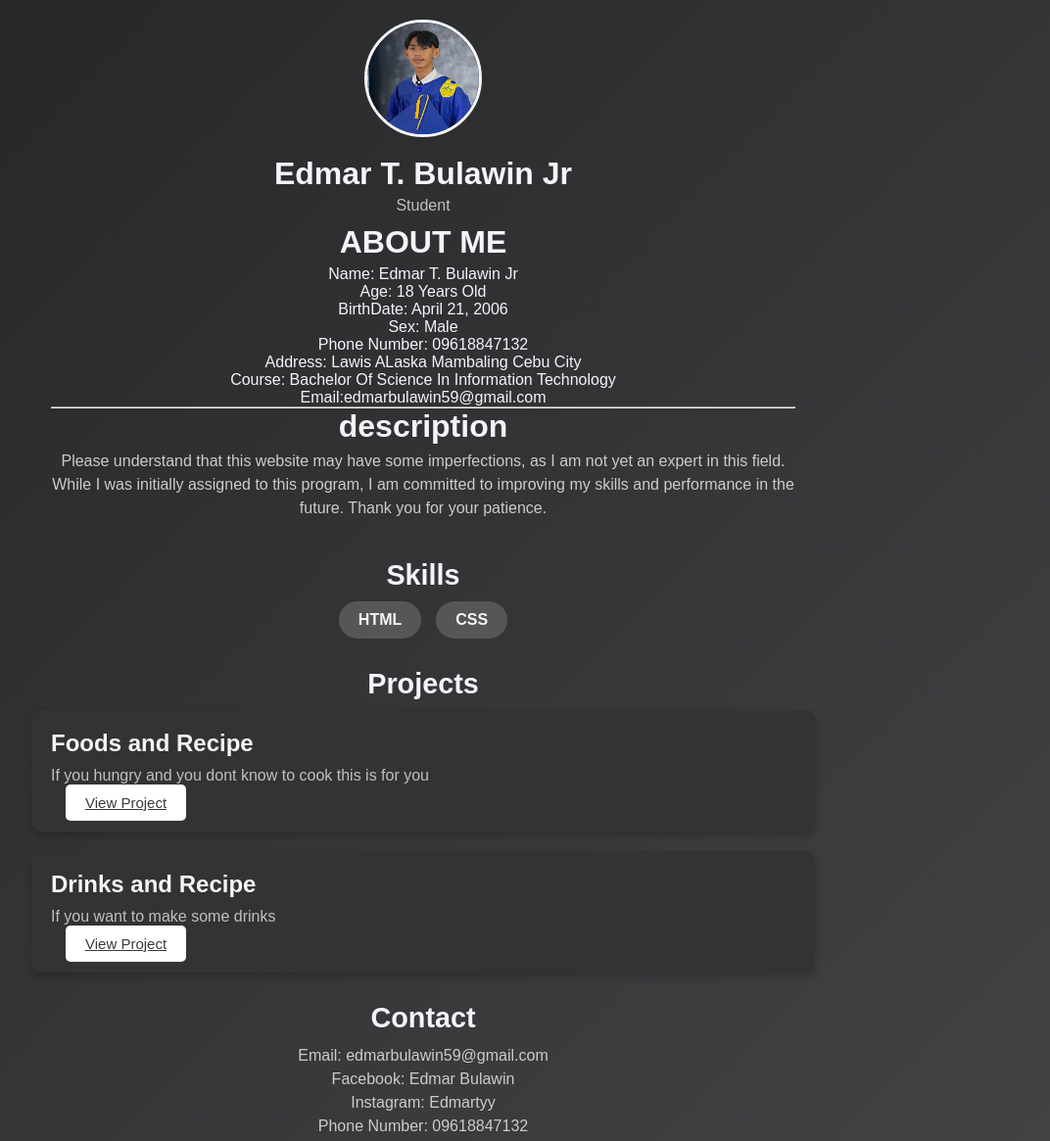
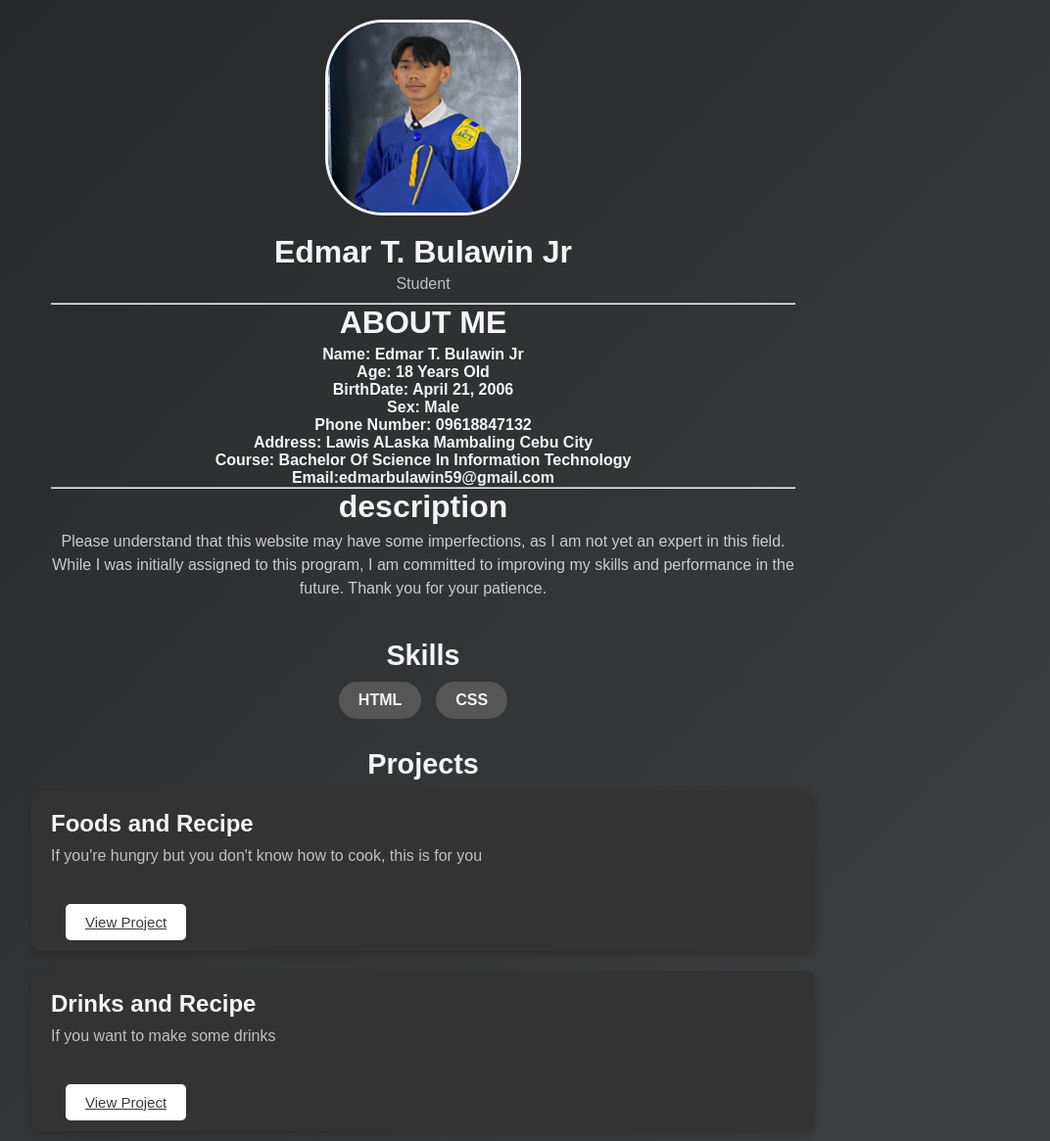
Before and after one commit to edmartyy/html-project, a plain HTML site: page index.html in a window 1280 px wide. Shown: the top 1165 px of the page at 98% size, without its empty margins (208-1280 px from the left). Drawn offline with Linux system fonts and the light colour scheme.

Commit message:
Add files via upload

```diff
--- a/index.html
+++ b/index.html
@@ -14,15 +14,16 @@
             <img src="profile.jpg" alt="Profile Picture" class="profile-pic">
             <h1>Edmar T. Bulawin Jr</h1>
         <p class="subtitle">Student</p>
+        <hr>
             <h1>ABOUT ME</h1>
-            <p>Name: Edmar T. Bulawin Jr</p>
-            <p>Age: 18 Years Old</p>
-            <p>BirthDate: April 21, 2006</p>
-            <p>Sex: Male</p>
-            <p>Phone Number: 09618847132</p>
-            <p>Address: Lawis ALaska Mambaling Cebu City</p>
-            <p>Course: Bachelor Of Science In Information Technology</p>
-            <p>Email:edmarbulawin59@gmail.com</p>
+            <h4>Name: Edmar T. Bulawin Jr</h4>
+            <h4>Age: 18 Years Old</h4>
+            <h4>BirthDate: April 21, 2006</h4>
+            <h4>Sex: Male</h4>
+            <h4>Phone Number: 09618847132</h4>
+            <h4>Address: Lawis ALaska Mambaling Cebu City</h4>
+            <h4>Course: Bachelor Of Science In Information Technology</h4>
+            <h4>Email:edmarbulawin59@gmail.com</h4>
             <hr>
             <h1>description</h1>
             <p class="description">Please understand that this website may have some imperfections, as I am not yet an expert in this field. While I was initially assigned to this program, I am committed to improving my skills and performance in the future. Thank you for your patience. </p>
@@ -43,13 +44,17 @@
             <div class="projects">
                 <div class="project-card">
                     <h3>Foods and Recipe</h3>
-                    <p>If you hungry and you dont know to cook this is for you</p>
-                    <a href="first.html">View Project</a>
+                    <p>If you're hungry but you don't know how to cook, this is for you</p>
+                    <div class="href">
+                        <a href="drinks.html">View Project</a>
+                    </div>
                 </div>
                 <div class="project-card">
                     <h3>Drinks and Recipe</h3>
                     <p>If you want to make some drinks</p>
+                   <div class="href">
                     <a href="drinks.html">View Project</a>
+                   </div>
                 </div>
             </div>
         </section>
--- a/third.css
+++ b/third.css
@@ -26,9 +26,9 @@ body {
 }
 
 .profile-pic {
-    width: 120px;
-    height: 120px;
-    border-radius: 50%;
+    width: 200px;
+    height: 200px;
+    border-radius: 30%;
     border: 3px solid #f4f4f9;
     margin-bottom: 15px;
 }
@@ -151,3 +151,6 @@ a {
 a:hover {
     background-color: darkgray;
 }
+.href{
+    margin-top: 50px;
+}
```
